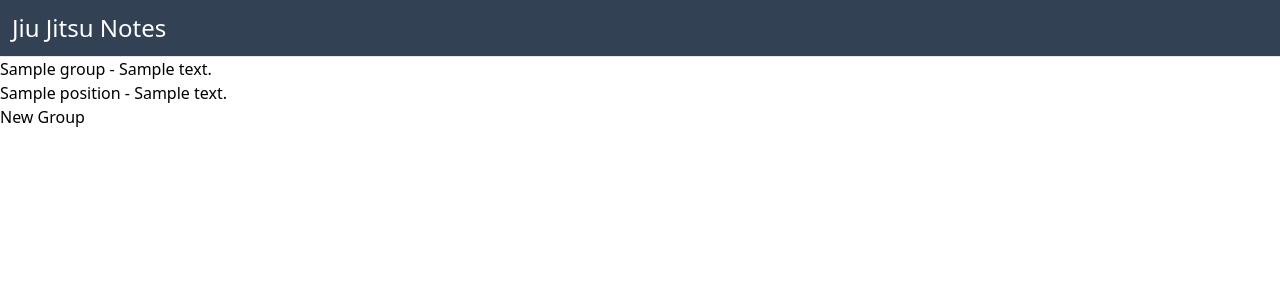
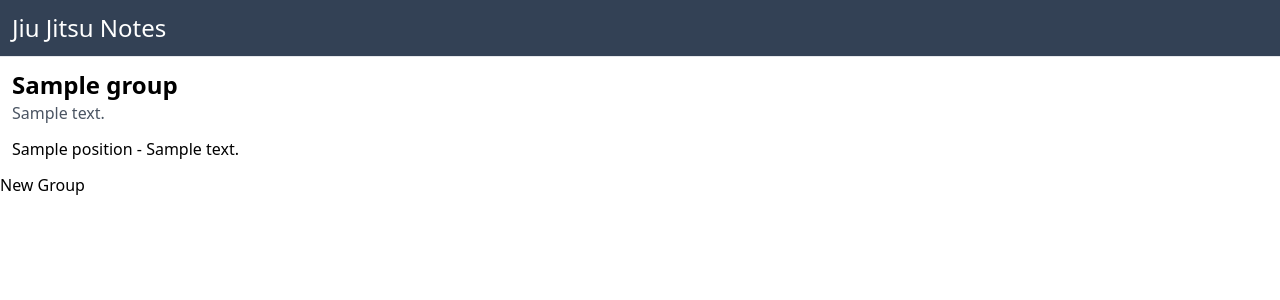
Before and after one commit to matt-plank/jiu-jitsu-notes-2, a FastAPI app: page /groups/ in a window 1280 px wide. Shown: the top 300 px of the page. Run offline with FastAPI, Linux system fonts and the light colour scheme; tables that the repository leaves empty hold one stand-in row (values such as "Sample post"); style sheets or scripts are compiled from the project's sources; some libraries are stand-ins or nearby versions.

Commit message:
Updated display of positions by group

```diff
--- a/templates/components/group/static.html
+++ b/templates/components/group/static.html
@@ -1,3 +1,8 @@
-<a href="/groups/{{ group.name }}">
-  <h2>{{ group.name }} - {{ group.description }}</h2>
-</a>
+<div>
+  <h2 class="text-2xl font-semibold">
+    <a href="/groups/{{ group.name }}">
+      {{ group.name }}
+    </a>
+  </h2>
+  <p class="text-gray-600">{{ group.description }}</p>
+</div>
--- a/templates/pages/all_groups.html
+++ b/templates/pages/all_groups.html
@@ -11,12 +11,17 @@
 
     <hr />
 
-    {% for group in groups %}
-      {% include "components/group/static.html" %}
-      {% for position in group.positions %}
-        {% include 'components/position/static.html' %}
+    <div class="p-3 flex flex-col gap-3">
+      {% for group in groups %}
+        {% include "components/group/static.html" %}
+
+        <div>
+          {% for position in group.positions %}
+            {% include 'components/position/static.html' %}
+          {% endfor %}
+        </div>
       {% endfor %}
-    {% endfor %}
+    </div>
 
     <button hx-post="/groups/edit" hx-swap="beforebegin">
       New Group
```
